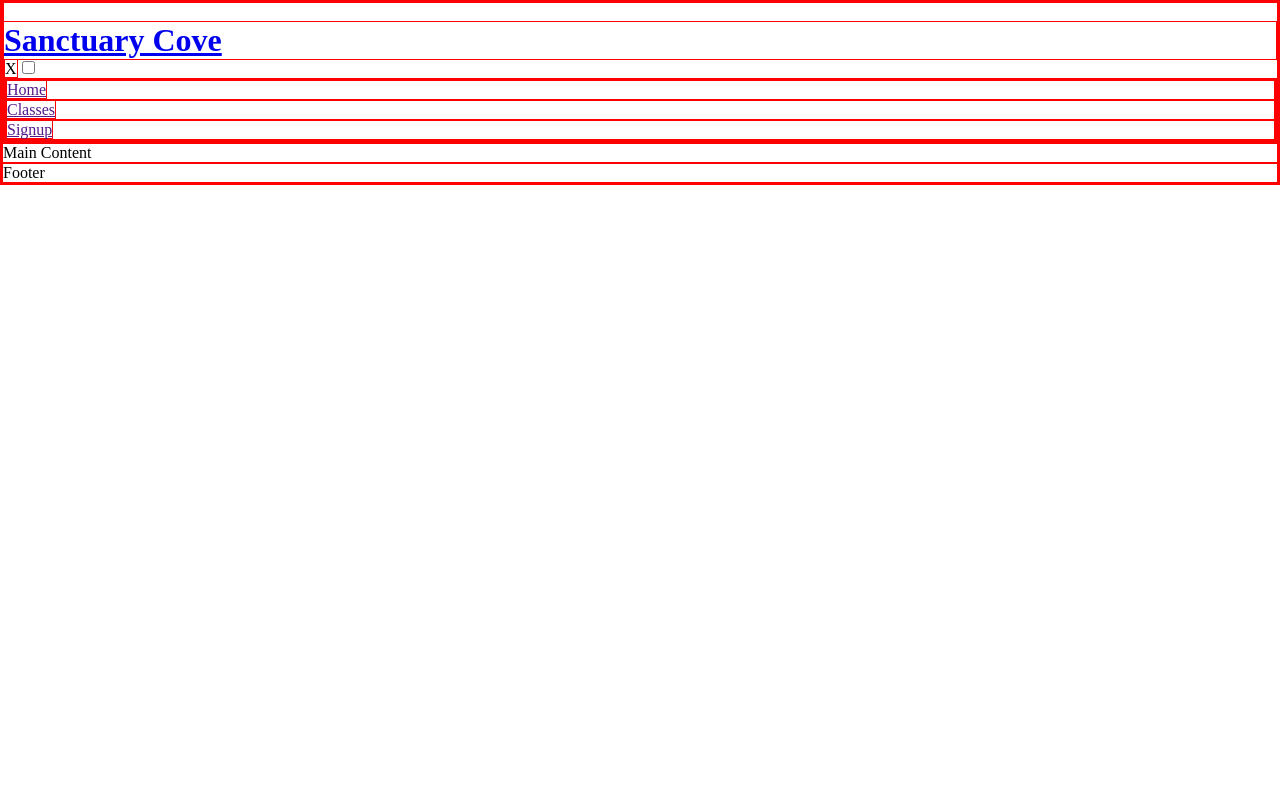
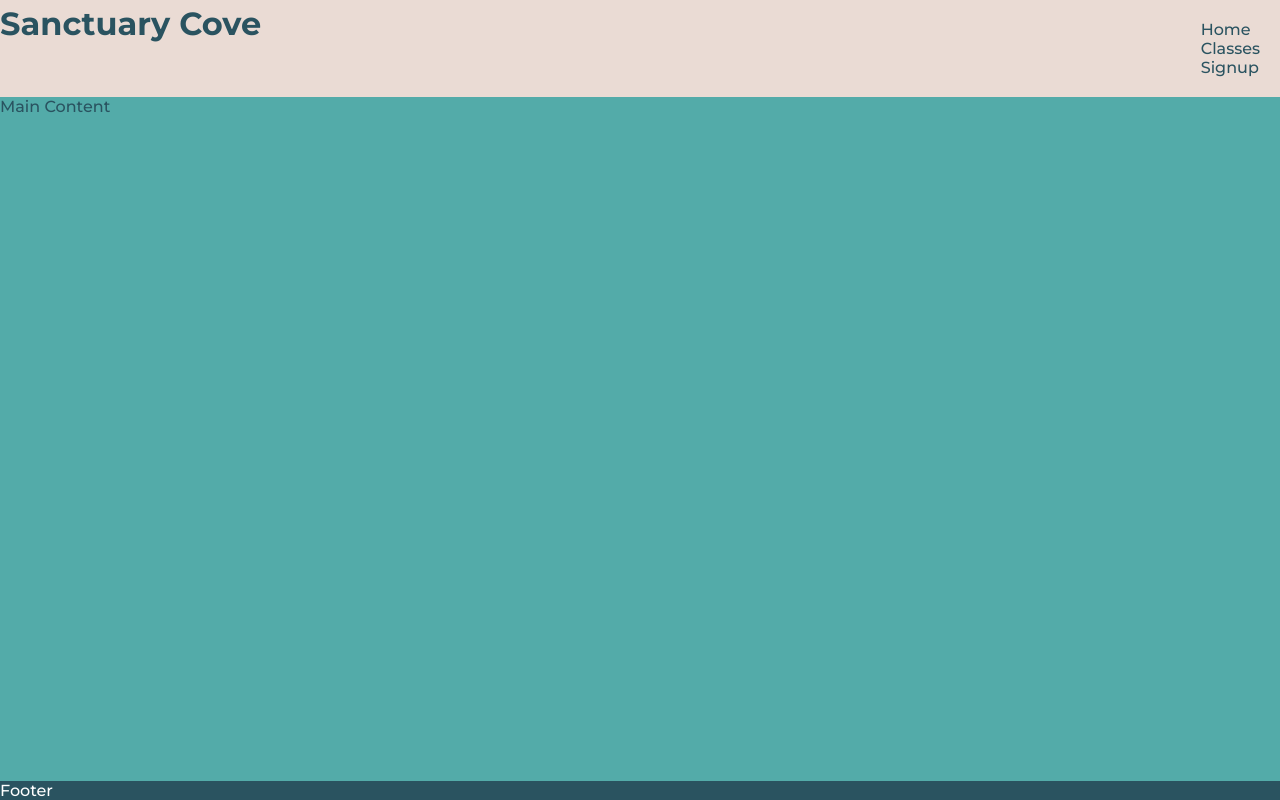
Before and after one commit to Bear81/pp1v2, a plain HTML site: page index.html in a window 1280 px wide. Drawn offline with Linux system fonts and the light colour scheme.

Commit message:
Remove style and start again

```diff
--- a/assets/css/style.css
+++ b/assets/css/style.css
@@ -1,6 +1,49 @@
+/* Google Fonts */
+@import url('https://fonts.googleapis.com/css2?family=Lato:ital,wght@0,300;0,400;1,300;1,400&family=Montserrat:ital,wght@0,500;0,600;0,700;1,500;1,600;1,700&family=Roboto:ital,wght@0,100;0,300;0,400;1,100;1,300;1,400&display=swap');
+
+/* Global Styles */
 * {
-    border: 1px solid red;
     padding: 0;
     margin: 0;
     box-sizing: border-box;
 }
+
+body {
+    min-height: 100vh;
+    display: flex;
+    flex-direction: column;
+    color: #2a5360;
+    font-family: 'Montserrat', sans-serif;
+}
+
+/* header */
+header {
+    background-color: #eadbd4;
+    display: flex;
+    justify-content: space-between;
+    align-items: baseline;
+}
+
+header a {
+    text-decoration: none;
+    color: #2a5360;
+}
+
+ul {
+    list-style-type: none;
+    padding: 20px;
+}
+
+
+
+/* main */
+main {
+    background-color: #53aba9;
+    flex: 1 0 auto;
+}
+
+/* footer */
+footer {
+    background-color: #2a5360;
+    color: #ffffff;
+}
--- a/index.html
+++ b/index.html
@@ -22,9 +22,7 @@
         <a href="index.html">
             <h1>Sanctuary Cove</h1>
         </a>
-            <label for="nav-toggle" class="nav-toggle-label">X</label>
-            <input type="checkbox" id="nav-toggle" name="nav-toggle">
-        <nav>
+        <nav id="nav-bar">
         <ul>
             <li><a href="">Home</a></li>
             <li><a href="">Classes</a></li>
```
